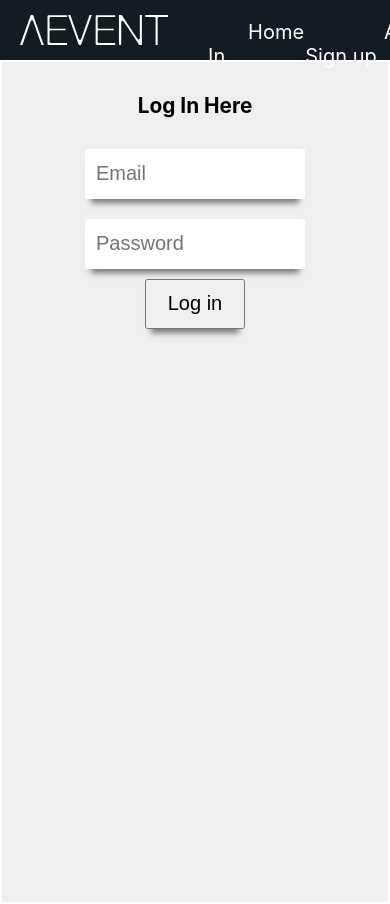
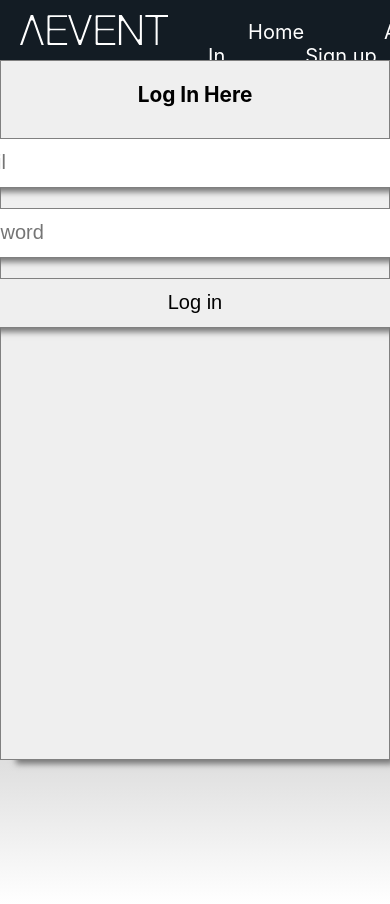
Before and after one commit to corporate-event-planner-webeu/corporate-event-planner-frontend, a React (Create React App) app: page /login in a window 390 px wide. Shown: the top 904 px of the page. Built offline with nearby package versions, Linux system fonts and the light colour scheme.

Commit message:
added a new background for the login. Also added mobile view

```diff
--- a/src/views/Login.js
+++ b/src/views/Login.js
@@ -20,6 +20,7 @@ class Login extends React.Component {
     return (
       <div>
         <LoginWrapperStyled>
+          <div className="style">
           <h3>Log In Here</h3>
           <InputStyled>
           <input
@@ -40,6 +41,7 @@ class Login extends React.Component {
             Log in
           </button>
           </InputStyled>
+          </div>
         </LoginWrapperStyled>
       </div>
     );
@@ -51,30 +53,31 @@ export default connect(
   { login }
 )(Login);
 
-const LoginWrapperStyled = styled.form`
-  /* border: 1px solid white;
-  border-radius: 2px; */
-  /* align-content: center;
-  display: flex;
-  flex-direction: column;
-  align-items: center;
-  padding: 50px;
-  background: #efefef;
-  color: black;
-  margin: 20px;
-  width: 70%; */
+const LoginWrapperStyled = styled.div`
   display: flex;
   flex-direction: column;
   /* justify-content: space-between; */
-  padding: 1rem;
-  border: 2px solid white;
+  /* padding: 1rem; */
+  /* border: 2px solid white; */
   min-height: 100vh;
-  background-color: #efefef;
+  /* background-color: #404040 ; */
+  background-image: linear-gradient( #404040, white);
   width: 100%;
-  /* background-color: rgb(233, 236, 240); */
-  color:black;
+  /* background: linear-gradient(rgba(10, 10, 10), rgba(30, 30, 30, 0.1)), url("https://images.unsplash.com/6/blurred_lines.jpeg?ixlib=rb-1.2.1&ixid=eyJhcHBfaWQiOjEyMDd9&auto=format&fit=crop&w=1350&q=80"); */
+  /* background-color: rgba(255, 255, 255, 0.6); */
+  color: black;
   align-items: center;
 
+  .style{
+    background: #efefef;
+    border: 1px solid grey;
+    margin-top: 50px;
+    height: 500px;
+    width: 500px;
+    -webkit-box-shadow: 0 10px 6px -6px #777;
+    -moz-box-shadow: 10px 10px 6px -6px #777;
+    box-shadow: 10px 10px 6px -6px #777;
+  }
 
   input {
     border: 1px solid rgba(255, 255, 255, 0.6);
@@ -84,13 +87,15 @@ const LoginWrapperStyled = styled.form`
     width: 220px;
     height: 50px;
     font-size: 2rem;
-    -webkit-box-shadow: 0 10px 6px -6px #777;
+    -webkit-box-shadow: 10 10px 6px -6px #777;
     -moz-box-shadow: 0 10px 6px -6px #777;
     box-shadow: 0 10px 6px -6px #777;
   }
+
   button {
         height: 50px;
-        width: 100px;
+        width: 220px;
+        margin-top: 10px;
         font-size: 2rem;
         -webkit-box-shadow: 0 10px 6px -6px #777;
         -moz-box-shadow: 0 10px 6px -6px #777;
@@ -99,7 +104,26 @@ const LoginWrapperStyled = styled.form`
     button:hover{
       background: rgb(81,183,176);
       border: 1px solid rgb(81,183,176);
+      color: white;
     }
+
+    @media (max-width: 600px){
+    .style {
+      width: 100%;
+      /* height: 580px; */
+      height: 70rem;
+      margin: 0 auto;
+      justify-content: space-evenly;
+    }
+    input{
+      border: 1px solid grey;
+      width: 500px;
+    }
+    button{
+      border: 1px solid grey;
+      width: 500px;
+    }
+  }
 `;
 
 const InputStyled = styled.div`
```
